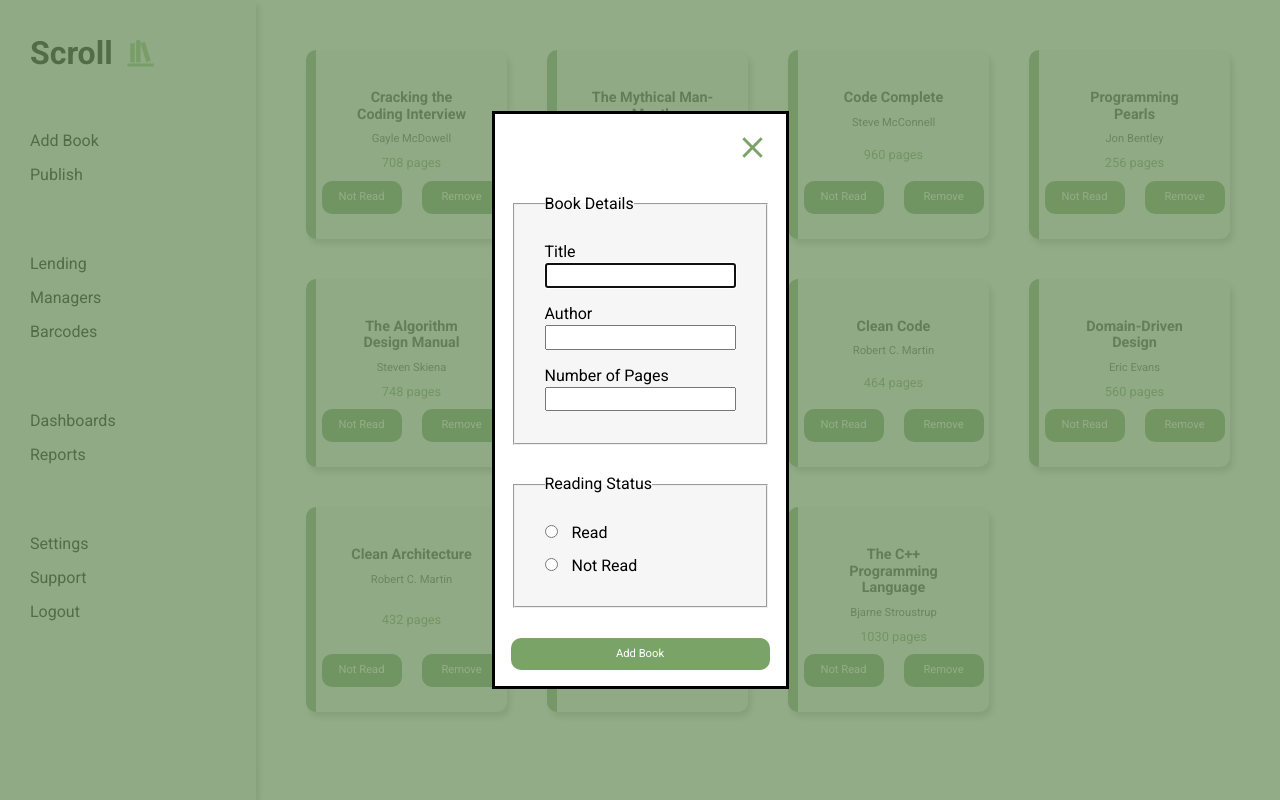
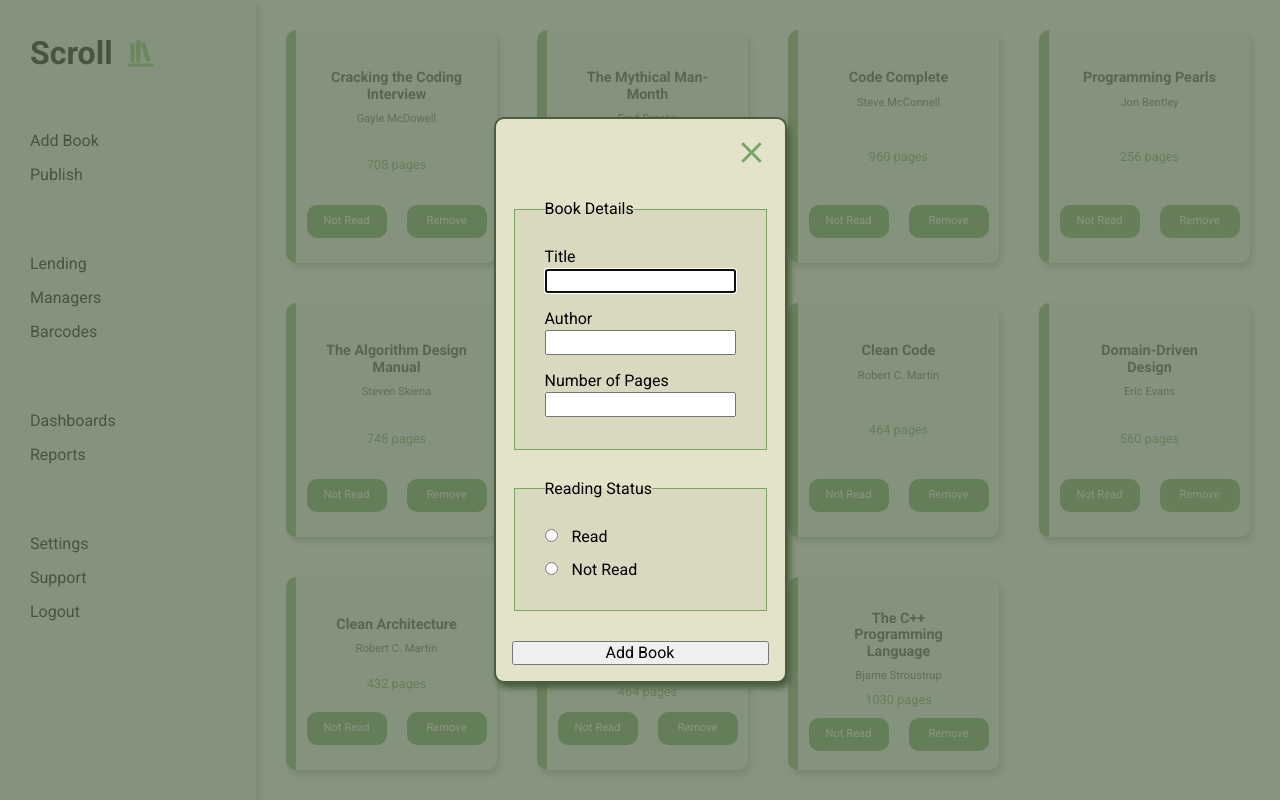
Before and after one commit to Maddily/library, a plain HTML site: page index.html in a window 1280 px wide. Both pictures are taken after a click on the element "Add Book". Drawn offline with Linux system fonts and the light colour scheme.

Commit message:
Style books and book adding form

```diff
--- a/css/styles.css
+++ b/css/styles.css
@@ -72,10 +72,12 @@ header {
 
 .main {
   width: 80%;
+  height: 100%;
   float: left;
-  padding: 50px;
+  padding: 30px;
   display: grid;
   grid-template-columns: repeat(auto-fit, minmax(200px, 1fr));
+  grid-template-rows: repeat(auto-fit, minmax(200px, 250px));
   gap: 40px;
 }
 
@@ -122,7 +124,7 @@ header {
   margin-top: auto;
 }
 
-button {
+.main button {
   border: none;
   border-radius: 10px;
   padding: 10px 10px;
@@ -147,7 +149,8 @@ fieldset {
   flex-direction: column;
   padding: 30px;
   gap: 15px;
-  background-color: #f6f6f6;
+  background-color: #dad8bf;
+  border: 1px solid #7aa367;
 }
 
 fieldset div * {
@@ -159,8 +162,15 @@ input[type='radio'] {
   margin-right: 10px;
 }
 
+:modal {
+  background-color: #e4e2c9;
+  border: 2px solid #495d3f;
+  border-radius: 10px;
+  box-shadow: 3px 5px 6px #495d3f;
+}
+
 ::backdrop {
-  background-color: rgba(111, 145, 96, 0.75);
+  background-color: rgba(95, 114, 86, 0.75);
 }
 
 @media screen and (min-width: 1050px) {
```
